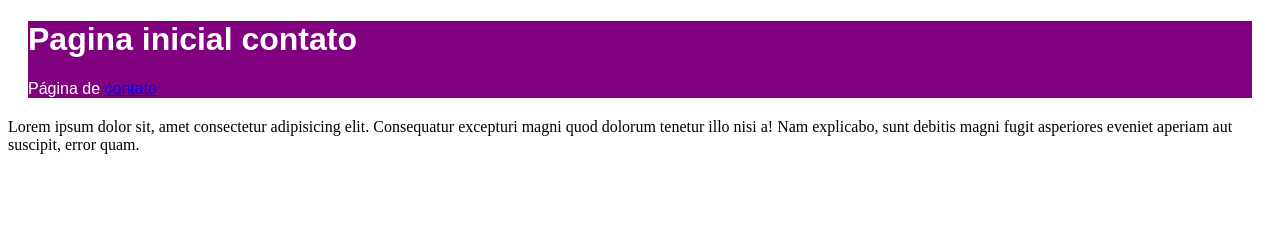
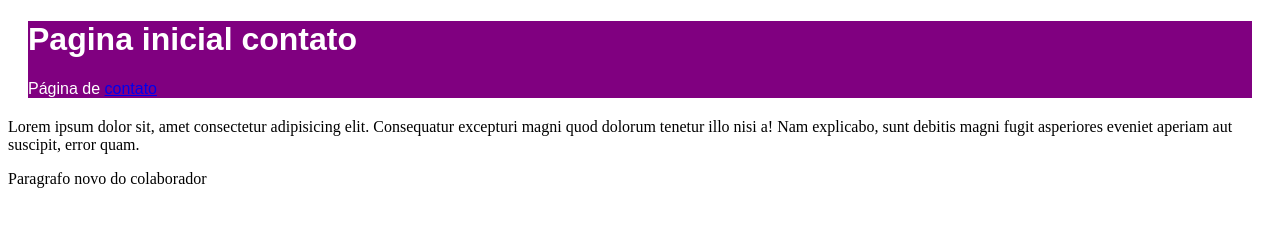
Before and after one commit to GuilhermeAgra/git-branches, a plain HTML site: page contato.html in a window 1280 px wide. Drawn offline with Linux system fonts and the light colour scheme.

Commit message:
novo paragrafo

```diff
--- a/contato.html
+++ b/contato.html
@@ -11,6 +11,9 @@
         <h1>Pagina inicial contato</h1>
         <p>Página de <a href="contato.html">contato</a></p>
     </main>
-    <section>Lorem ipsum dolor sit, amet consectetur adipisicing elit. Consequatur excepturi magni quod dolorum tenetur illo nisi a! Nam explicabo, sunt debitis magni fugit asperiores eveniet aperiam aut suscipit, error quam.</section>
+    <section>
+        Lorem ipsum dolor sit, amet consectetur adipisicing elit. Consequatur excepturi magni quod dolorum tenetur illo nisi a! Nam explicabo, sunt debitis magni fugit asperiores eveniet aperiam aut suscipit, error quam.
+        <p>Paragrafo novo do colaborador</p>
+    </section>
 </body>
 </html>
```
